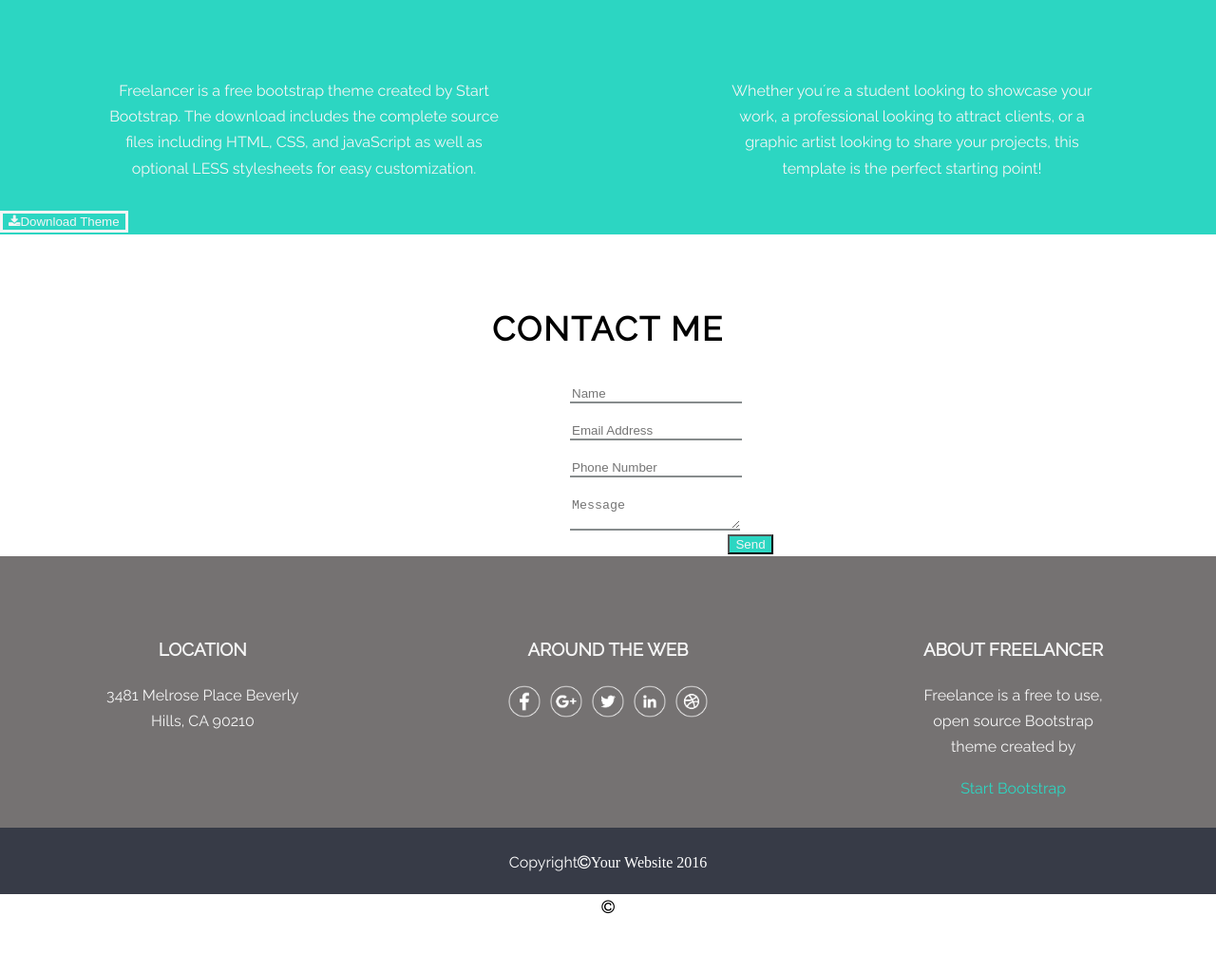
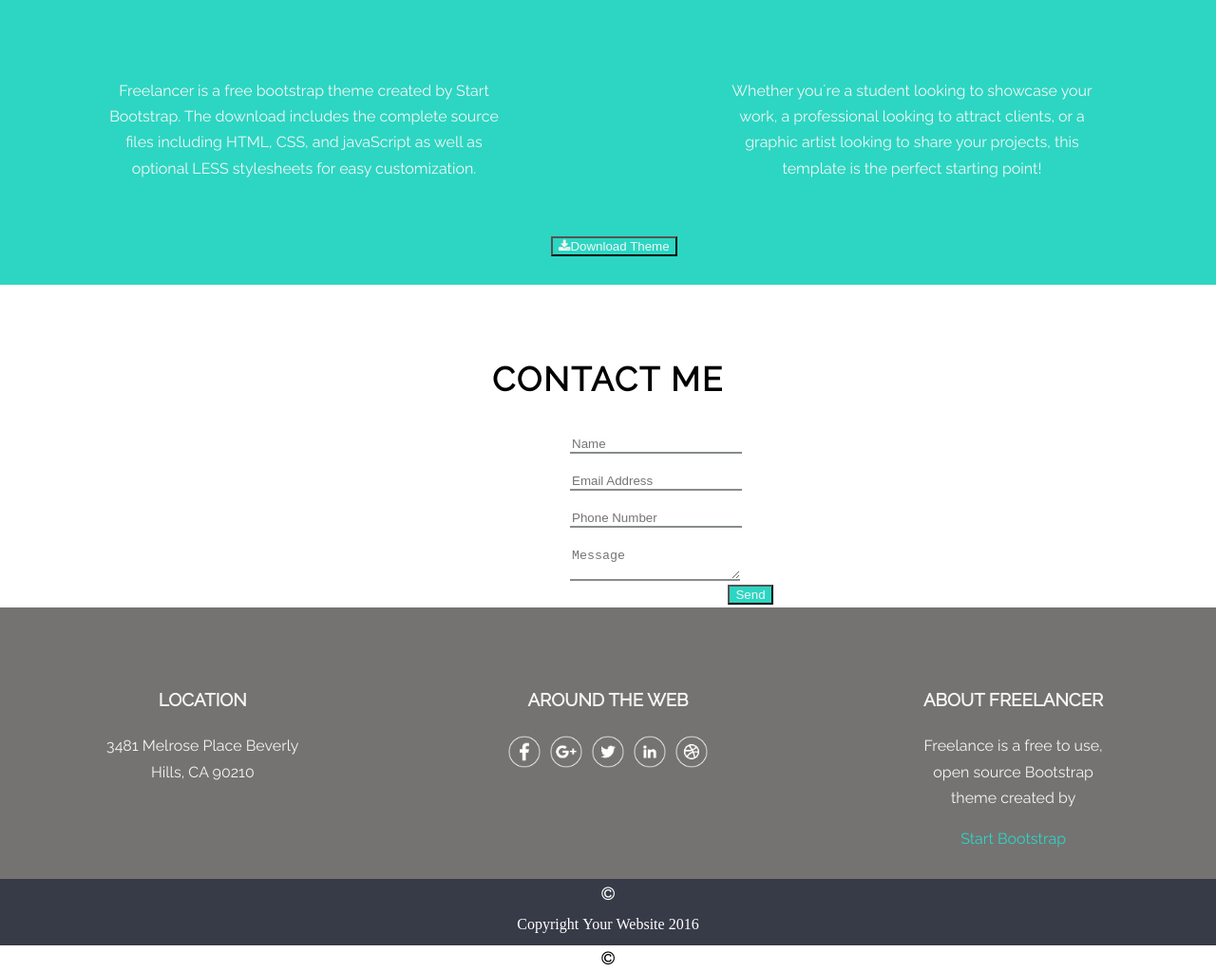
Before and after one commit to marcecabelloh/freelancer, a plain HTML site: page index.html in a window 1280 px wide. Shown: the part 1776-2799 px from the top of the page at 95% size. Before the commit the page ends 2746 px from the top, so only its background shows below. Drawn offline with Linux system fonts and the light colour scheme.

Commit message:
correcciones

```diff
--- a/css/common.css
+++ b/css/common.css
@@ -38,23 +38,22 @@
 
  .titulo{
  	font-size: 40px;
+ 	padding-top: 20px;
  }
 
- .titulo{
-
- 	padding-top: 20px;
-
- }
 
  .menu-container a {
  	right: : 800px;
  }
 
 .boton1{
-  background-color: #2cd6c2;
+  	background-color: #2cd6c2;
 	color: whitesmoke;
 	text-align: center;
-	border: solid;
+	margin-top: 30px;
+	margin-bottom: 30px;
+	margin-left: 580px;
+
 }
 
 .boton2{
--- a/index.html
+++ b/index.html
@@ -126,8 +126,9 @@
 										Bootstrap theme created by<p class="parrafo"> Start Bootstrap</p></p>
 									</div>
 								</section>
+								<div id="box-services-modal" class="hide"></div>
 								<footer>
-							<p>Copyright<i class="fa fa-copyright" aria-hidden="true">Your Website 2016</p>
+									<i class="fa fa-copyright" aria-hidden="true"><p>Copyright Your Website 2016</p>
 								</footer>
 
 								<!-- Enlaza aquí tu archivo JS -->
--- a/js/app.js
+++ b/js/app.js
@@ -3,7 +3,7 @@
  */
 
 
-/*MODAL*/
+ /* CREACION DE MODAL NO FUNCIONA*/
 
  (function main(){
  	var boxes = Array.from(document.getElementsByClassName("imagen"));
@@ -30,6 +30,8 @@
  	});
  })();
 
+
+/* intento validar campos del formulario*/
 
  function mostrarData(){
 
```
Also changed, not shown: css/main.css (indentation only). Lines whose indentation alone changed are shown as unchanged.
